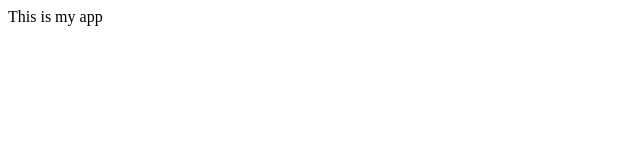
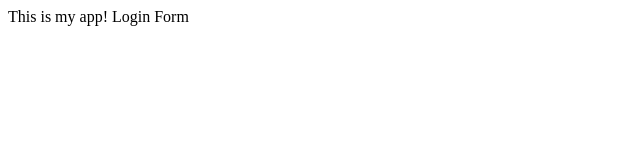
Before and after one commit to catchmoosa/My-App-Sample, a plain HTML site: page index.html in a window 1280 px wide. Shown: the full height of the page, 0-640 px from the left. Drawn offline with Linux system fonts and the light colour scheme.

Commit message:
login form

```diff
--- a/index.html
+++ b/index.html
@@ -5,7 +5,7 @@
 </head>
 
 <body>
-    This is my app
+    This is my app! Login Form
 </body>
 
 </html>
```
Also changed, not shown: dir2/app2.js (added), log.txt (added), login.html (added).
